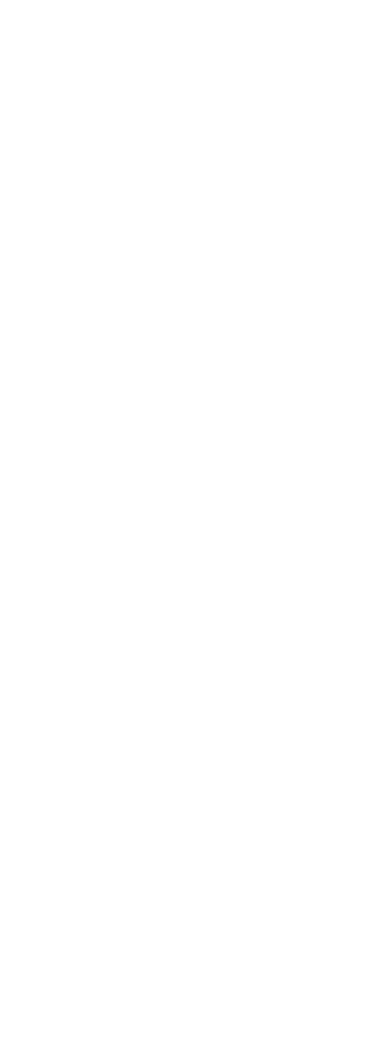
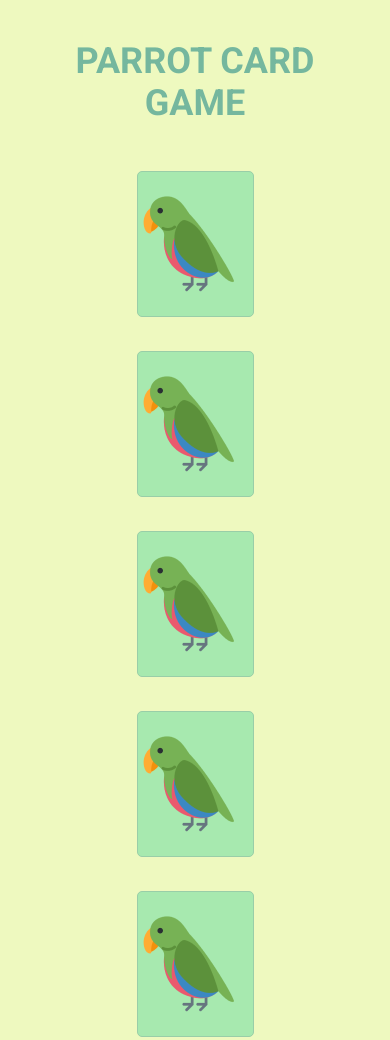
Before and after one commit to Wanessa-Guedes/projeto4-parrotscardgame, a plain HTML site: page index.html in a window 390 px wide. Shown: the top 1040 px of the page. Before the commit the page ends 844 px from the top, so only its background shows below. Drawn offline with Linux system fonts and the light colour scheme.

Commit message:
Aplicar layout para desktop e mobile

```diff
--- a/estilos.css
+++ b/estilos.css
@@ -0,0 +1,75 @@
+/*Geral*/
+* {
+    box-sizing: border-box;
+}
+
+/*Corpo do layout*/
+body {
+    background-color: #EEF9BF;
+}
+
+/*Classe que contem todos os elementos da página*/
+.container {
+    display: flex;
+    flex-direction: column;
+    align-items: center;
+}
+
+/*Ajustando o texto do título*/
+header h1{
+    font-family: 'Roboto', sans-serif;
+    color: #75B79E;
+    font-size: 56px;
+    line-height: 66px;
+    text-align: center;
+    margin-top: 40px;
+    margin-bottom: 47px;
+}
+
+/*Classe que contem os principais elementos da página (cartas)*/
+main {
+    display: flex;
+    flex-wrap: wrap;
+    align-items: center;
+    justify-content: space-around;
+    margin-right: 122px;
+    margin-left: 122px;
+}
+
+main img{
+    width: 100px;
+    height: 100px;
+}
+
+/*Classe que contem os envoltório das cartas*/
+.corpoCarta {
+    display: flex;
+    align-items: center;
+    background-color: #A7E9AF;
+    border: 1px solid #99CEA8;
+    box-sizing: border-box;
+    border-radius: 5px;
+    width: 117px;
+    height: 146px;
+    margin-left: 34px;
+    margin-bottom: 34px;
+
+}
+
+/*Ajustes para páginas menores*/
+@media screen and (max-width: 614px){
+
+    header {
+        width: 75%;
+    }
+
+    header h1{
+        font-size: 36px;
+        line-height: 42px;
+    }
+
+    .corpoCarta {
+        margin-left: 0;
+    }
+
+}
--- a/index.html
+++ b/index.html
@@ -1,15 +1,48 @@
 <!DOCTYPE html>
 <html lang="pt-br">
+
 <head>
     <meta charset="UTF-8">
     <meta http-equiv="X-UA-Compatible" content="IE=edge">
     <meta name="viewport" content="width=device-width, initial-scale=1.0">
+    <title>Parrots Card Game</title>
+
+    <!-- Estilos-->
     <link rel="stylesheet" href="reset.css">
     <link rel="stylesheet" href="estilos.css">
-    <title>Parrots Card Game</title>
+    <link rel="preconnect" href="https://fonts.googleapis.com">
+    <link rel="preconnect" href="https://fonts.gstatic.com" crossorigin>
+    <link href="https://fonts.googleapis.com/css2?family=Roboto:wght@700&display=swap" rel="stylesheet">
 </head>
+
 <body>
+    <!--Classe que contem todos os elementos-->
+    <div class="container">
+        <!--Topo da página - Título-->
+        <header>
+            <h1>
+                PARROT CARD GAME
+            </h1>
+        </header>
+        <!--Elementos principais da página - Cartas-->
+        <main>
+            <div class="corpoCarta"><img src="imagens/front 1.png" alt="Frente da carta - papagaio"></div>
+            <div class="corpoCarta"><img src="imagens/front 1.png" alt="Frente da carta - papagaio"></div>
+            <div class="corpoCarta"><img src="imagens/front 1.png" alt="Frente da carta - papagaio"></div>
+            <div class="corpoCarta"><img src="imagens/front 1.png" alt="Frente da carta - papagaio"></div>
+            <div class="corpoCarta"><img src="imagens/front 1.png" alt="Frente da carta - papagaio"></div>
+            <div class="corpoCarta"><img src="imagens/front 1.png" alt="Frente da carta - papagaio"></div>
+            <div class="corpoCarta"><img src="imagens/front 1.png" alt="Frente da carta - papagaio"></div>
+            <div class="corpoCarta"><img src="imagens/front 1.png" alt="Frente da carta - papagaio"></div>
+            <div class="corpoCarta"><img src="imagens/front 1.png" alt="Frente da carta - papagaio"></div>
+            <div class="corpoCarta"><img src="imagens/front 1.png" alt="Frente da carta - papagaio"></div>
+            <div class="corpoCarta"><img src="imagens/front 1.png" alt="Frente da carta - papagaio"></div>
+            <div class="corpoCarta"><img src="imagens/front 1.png" alt="Frente da carta - papagaio"></div>
+            <div class="corpoCarta"><img src="imagens/front 1.png" alt="Frente da carta - papagaio"></div>
+            <div class="corpoCarta"><img src="imagens/front 1.png" alt="Frente da carta - papagaio"></div>
+        </main>
+    </div>
+    <script src="script.js"></script>
+</body>
 
-    <link rel="stylesheet" href="script.js">
-</body>
 </html>
```
Also changed, not shown: imagens/front 1.png (added).
